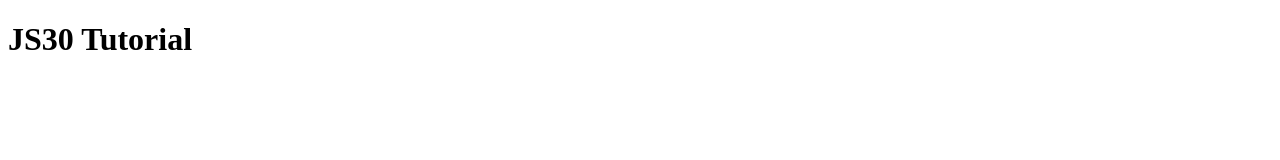
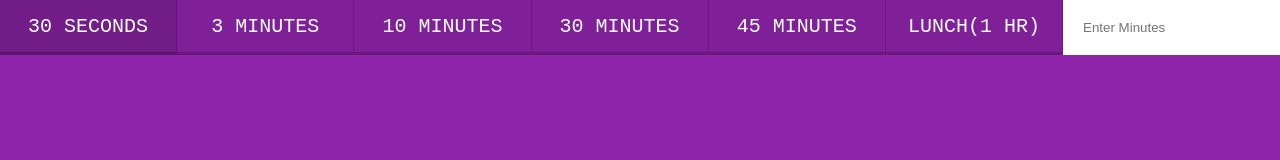
Before and after one commit to karenfreemansmith/JavaScript30Collection, a plain HTML site: page index.html in a window 1280 px wide. Drawn offline with Linux system fonts and the light colour scheme.

Commit message:
setup starter files

```diff
--- a/index.html
+++ b/index.html
@@ -2,11 +2,27 @@
 <html lang="en">
   <head>
     <meta charset="utf-8">
-    <title>JS30 Tutorial</title>
+    <title>JS30 Tutorial: Countdown Timer (Day 29)</title>
     <link href="styles.css" rel="stylesheet">
   </head>
   <body>
-    <h1>JS30 Tutorial</h1>
+      <div class="timer">
+        <div class="timer_controls">
+          <button data-time="30" class="timer_button">30 Seconds</button>
+          <button data-time="180" class="timer_button">3 Minutes</button>
+          <button data-time="600" class="timer_button">10 Minutes</button>
+          <button data-time="1800" class="timer_button">30 Minutes</button>
+          <button data-time="2700" class="timer_button">45 Minutes</button>
+          <button data-time="3600" class="timer_button">Lunch(1 hr)</button>
+          <form name="customForm" id="custom">
+            <input type="text" name="minutes" placeholder="Enter Minutes">
+          </form>
+        </div>
+        <div class="display">
+          <h1 class="display_time-left"></h1>
+          <p class="display_end-time"></p>
+        </div>
+      </div>
 
     <script src="scripts.js"></script>
   </body>
--- a/styles.css
+++ b/styles.css
@@ -0,0 +1,73 @@
+html {
+  box-sizing: border-box;
+  font-size: 10px;
+  background: #8E24AA;
+  background: linear-gradient(45deg, $42A5f5 0%, $478ed1 50%, #0d47a1 100%);
+}
+
+*, *:before, *:after {
+  box-sizing: inherit;
+}
+
+body {
+  margin: 0;
+  text-align: center;
+  font-family: monospace;
+}
+
+.display_time-left {}
+
+.timer {
+  display:flex;
+  min-height:100vh;
+  flex-direction:column;
+}
+
+.timer_controls {
+  display:flex;
+}
+
+.timer_controls > * {
+  flex:1;
+}
+
+.timer_controls form {
+  flex:1;
+  display:flex;
+}
+.timer_controls input {
+  flex:1;
+  border:0;
+  padding: 2rem;
+}
+.timer_button {
+  background:none;
+  border:0;
+  cursor: pointer;
+  color:white;
+  font-size: 2rem;
+  text-transform: uppercase;
+  background:rgba(0,0,0,0.1);
+  border-bottom:3px solid rgba(0,0,0,0.2);
+  border-right:1px solid rgba(0,0,0,0.2);
+  padding:1rem;
+  font-family: 'Inconsolata', monospace;
+}
+
+.timer_button:hover,
+.timer_button:focus {
+  background:rgba(0,0,0,0.2);
+  outline:0;
+}
+
+.display {
+  flex:1;
+  display: flex;
+  flex-direction: column;
+  align-items: center;
+  justify-content: center;
+}
+.display_end-time {
+  font-size: 4rem;
+  color: white;
+}
```
